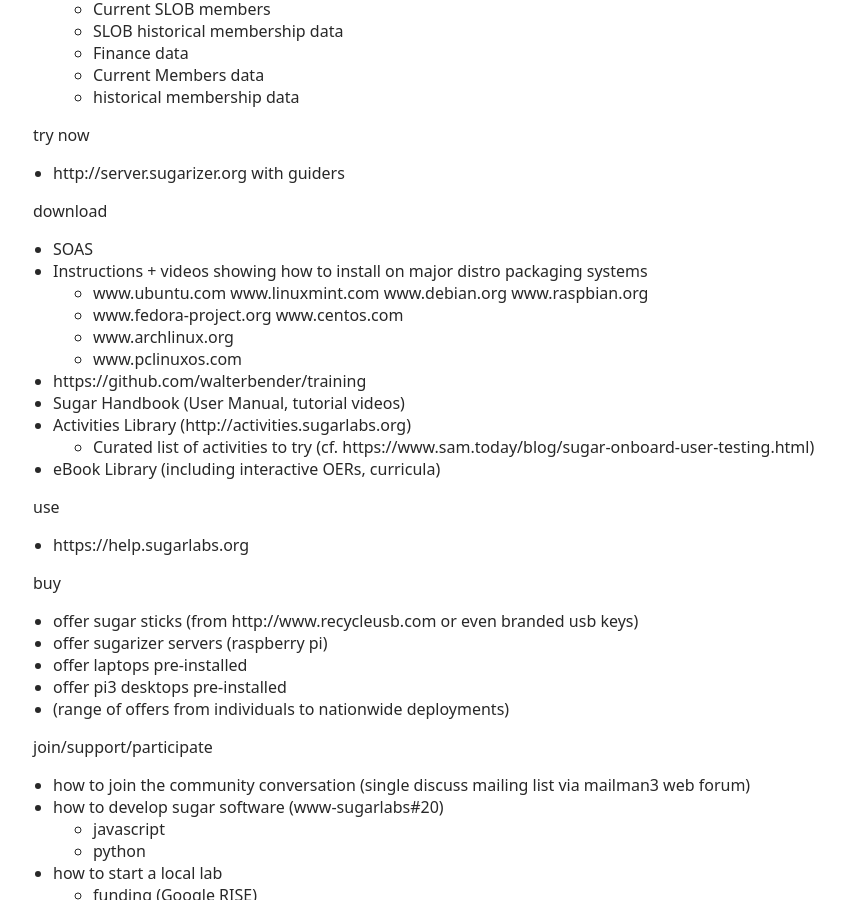
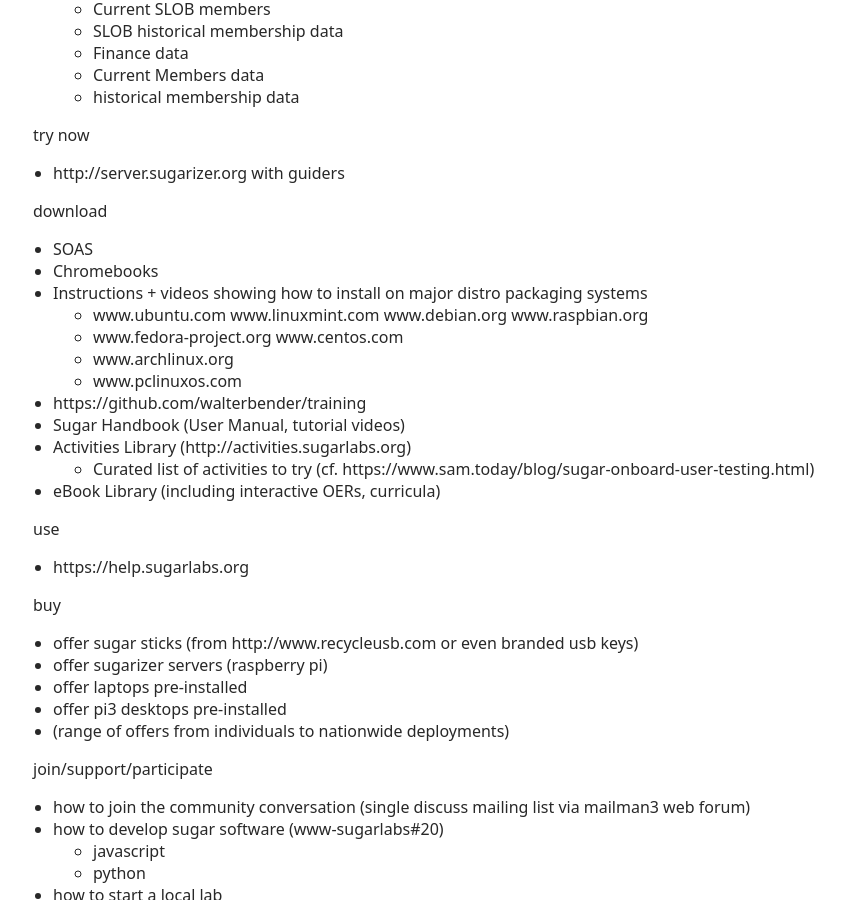
Before and after one commit to sugarlabs/www, a Jekyll site: the page built from STRUCTURE.md, in a window 1280 px wide and 900 px high, scrolled down 2362 px. Shown: the whole window, without its empty margins (207-1052 px from the left). Built offline with Jekyll 4.4.1, drawn with Linux system fonts in a browser that asks for light colours; a script that is not in the unit is left out.

Commit message:
Update STRUCTURE.md
Chromebooks section

```diff
--- a/STRUCTURE.md
+++ b/STRUCTURE.md
@@ -97,6 +97,7 @@
 
 download
 * SOAS
+* Chromebooks
 * Instructions + videos showing how to install on major distro packaging systems
    * www.ubuntu.com www.linuxmint.com www.debian.org www.raspbian.org
    * www.fedora-project.org www.centos.com
```
